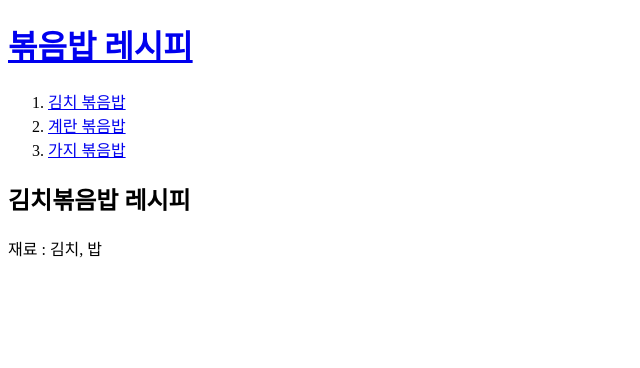
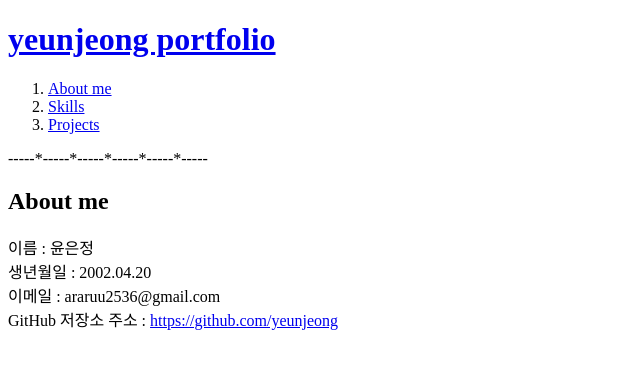
Before and after one commit to yeunjeong/web1, a plain HTML site: page 1.html in a window 1280 px wide. Shown: the whole page, without its empty margins (0-640 px from the left). Drawn offline with Linux system fonts and the light colour scheme.

Commit message:
portfolio

```diff
--- a/1.html
+++ b/1.html
@@ -1,19 +1,24 @@
 <!doctype html>
 <html>
 <head>
-  <title>kimchi</title>
+  <title>About me</title>
   <meta charset="utf-8">
 </head>
 <body>
-  <h1><a href="index.html">볶음밥 레시피</a></h1>
+  <h1><a href="index.html">yeunjeong portfolio</a></h1>
   <ol>
-    <li><a href="1.html">김치 볶음밥</a></li>
-    <li><a href="2.html">계란 볶음밥</a></li>
-    <li><a href="3.html">가지 볶음밥</a></li>
+    <li><a href="1.html">About me</a></li>
+    <li><a href="2.html">Skills</a></li>
+    <li><a href="3.html">Projects</a></li>
   </ol>
 
-  <h2>김치볶음밥 레시피</h2>
-  재료 : 김치, 밥
+  -----*-----*-----*-----*-----*-----
+
+  <h2>About me</h2>
+  이름 : 윤은정<br>
+  생년월일 : 2002.04.20<br>
+  이메일 : araruu2536@gmail.com<br>
+  GitHub 저장소 주소 : <a href="https://github.com/yeunjeong">https://github.com/yeunjeong</a>
 
 </body>
 </html>
```
Also changed, not shown: 2.html (+11 -7 lines), 3.html (+9 -7 lines), index.html (+5 -5 lines), 1 other file.
